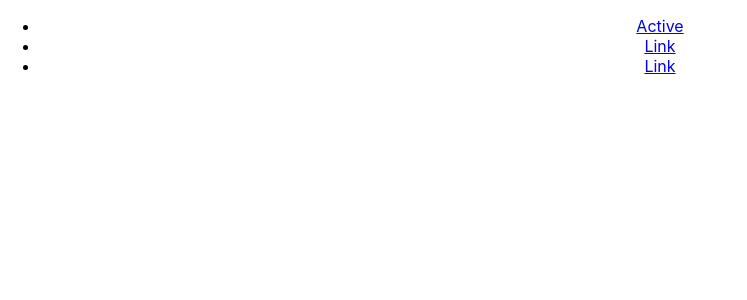
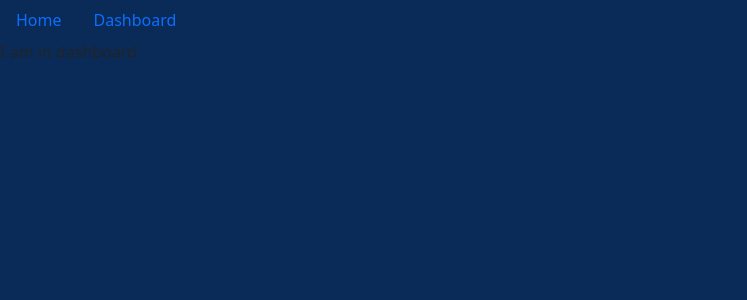
Before and after one commit to Deena-D-Cutinha/my-app, a React (Create React App) app: page /dashboard in a window 1280 px wide. Shown: the top 300 px of the page, without its empty margins (0-747 px from the left). Built offline with nearby package versions, Linux system fonts and the light colour scheme.

Commit message:
added header,routers and components

```diff
--- a/package.json
+++ b/package.json
@@ -10,6 +10,8 @@
     "react": "^17.0.2",
     "react-bootstrap": "^2.0.0-rc.0",
     "react-dom": "^17.0.2",
+    "react-router": "^5.2.1",
+    "react-router-dom": "^5.3.0",
     "react-scripts": "4.0.3",
     "web-vitals": "^1.1.2"
   },
--- a/src/App.css
+++ b/src/App.css
@@ -1,11 +1,21 @@
 .App {
-  text-align: center;
+
+  background-color: #0A2A57;
+
+  min-height: 100vh;
+  display: flex;
+  flex-direction: column;
+
+  /* font-size: calc(10px + 2vmin); */
 }
 
 
 
 .App-header {
   /* background-color: #282c34; */
+
+    background-color: #0A2A57;
+
   min-height: 100vh;
   display: flex;
   flex-direction: column;
--- a/src/App.js
+++ b/src/App.js
@@ -1,13 +1,33 @@
 import logo from './logo.svg';
 import './App.css';
+import {
+  BrowserRouter as Router,
+  Switch,
+  Route,
+  Link
+} from "react-router-dom";
 import Header from './Components/Header';
+import Home from './Components/Home';
+import Dashboard from './Components/Dashboard';
 
 function App() {
   return (
     <div className="App">
+       <Router>
+       <Header />
+       <Switch>
+       <Route exact path="/">
+           <Home />
+          </Route>
+          <Route exact path="/home">
+           <Home />
+          </Route>
+          <Route exact path="/dashboard">
+           <Dashboard />
+          </Route>
 
-       <Header />
-
+        </Switch>
+        </Router>
     </div>
   );
 }
--- a/src/Components/Dashboard.js
+++ b/src/Components/Dashboard.js
@@ -0,0 +1,11 @@
+import React, { Component } from 'react'
+
+export default class Dashboard extends Component {
+    render() {
+        return (
+            <div>
+                I am in dashboard
+            </div>
+        )
+    }
+}
--- a/src/Components/Header.js
+++ b/src/Components/Header.js
@@ -1,18 +1,20 @@
 import React, { Component } from "react";
 import { Nav } from "react-bootstrap";
+import 'bootstrap/dist/css/bootstrap.min.css';
+
 export default class Header extends Component {
   render() {
     return (
       <div>
         <Nav defaultActiveKey="/home" as="ul">
           <Nav.Item as="li">
-            <Nav.Link href="/home">Active</Nav.Link>
+            <Nav.Link href="/home">Home</Nav.Link>
           </Nav.Item>
+          {/* <Nav.Item as="li">
+            <Nav.Link href="/home">LinkedIn</Nav.Link>
+          </Nav.Item> */}
           <Nav.Item as="li">
-            <Nav.Link eventKey="link-1">Link</Nav.Link>
-          </Nav.Item>
-          <Nav.Item as="li">
-            <Nav.Link eventKey="link-2">Link</Nav.Link>
+            <Nav.Link href="/dashboard">Dashboard</Nav.Link>
           </Nav.Item>
         </Nav>
       </div>
--- a/src/Components/Home.js
+++ b/src/Components/Home.js
@@ -0,0 +1,11 @@
+import React, { Component } from 'react'
+
+export default class Home extends Component {
+    render() {
+        return (
+            <div>
+                hello i am in home
+            </div>
+        )
+    }
+}
```
Also changed, not shown: 1 other file (tests, documents, lock files or other folders).
